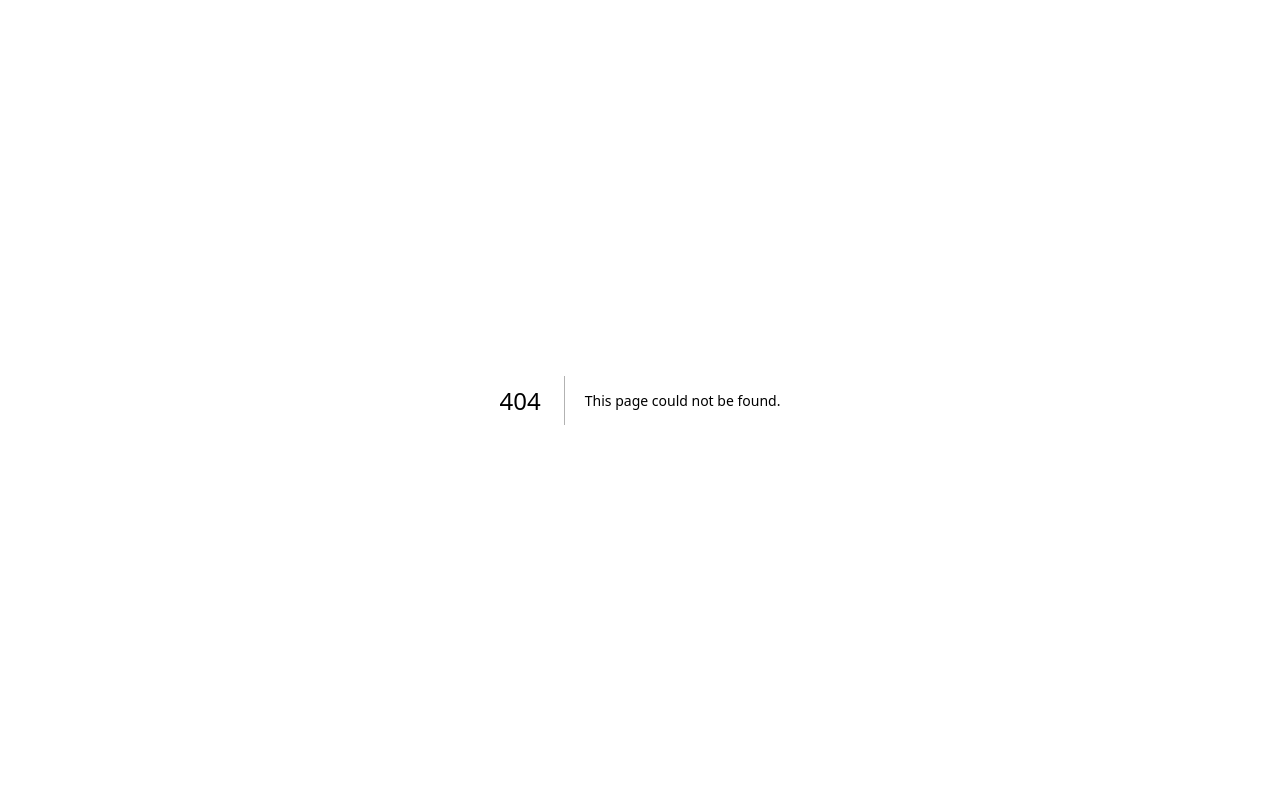
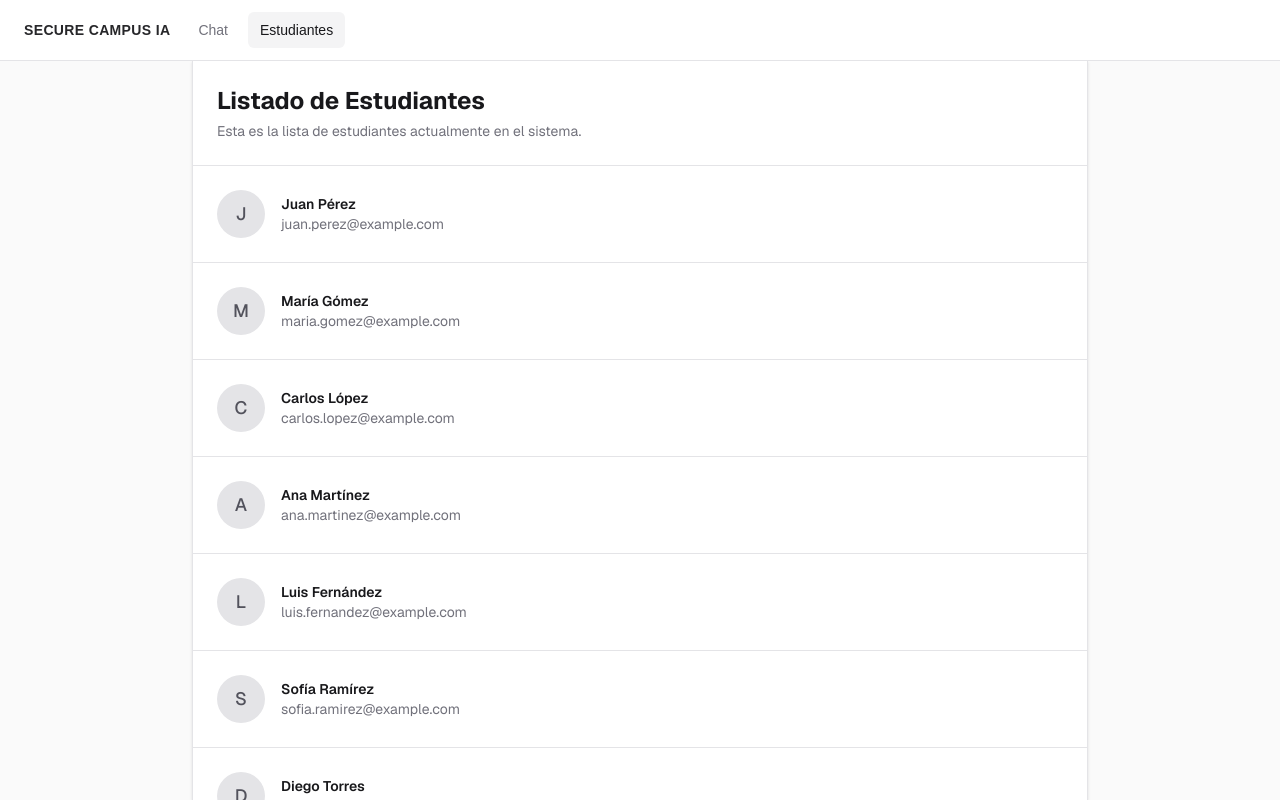
Before and after one commit to pablitoo5/TPIntegradorSeguridadBGMP, a Next.js app in the folder utn-sec-info-2026-main/: page /students in a window 1280 px wide. Before the commit this address had no page. Built offline with nearby package versions, Linux system fonts and the light colour scheme.

Commit message:
segundo commit

```diff
--- /dev/null
+++ b/utn-sec-info-2026-main/app/Header.tsx
@@ -0,0 +1,39 @@
+"use client";
+
+import Link from "next/link";
+import { usePathname } from "next/navigation";
+
+const NavLink = ({ href, children }: { href: string; children: React.ReactNode }) => {
+  const pathname = usePathname();
+  const isActive = pathname === href;
+
+  return (
+    <Link
+      href={href}
+      className={`px-3 py-2 rounded-md text-sm font-medium transition-colors ${
+        isActive
+          ? "bg-zinc-100 text-zinc-900 dark:bg-zinc-800 dark:text-zinc-50"
+          : "text-zinc-500 hover:text-zinc-900 dark:text-zinc-400 dark:hover:text-zinc-50"
+      }`}
+    >
+      {children}
+    </Link>
+  );
+};
+
+export function Header() {
+
+  return (
+    <header className="flex items-center justify-between px-4 sm:px-6 py-3 border-b border-zinc-200 dark:border-zinc-800 bg-white/80 dark:bg-zinc-950/80 backdrop-blur-md shrink-0 z-20 w-full">
+      <div className="flex items-center gap-4">
+        <h1 className="text-sm font-semibold tracking-wide text-zinc-800 dark:text-zinc-200 uppercase">
+          Secure Campus IA
+        </h1>
+        <nav className="flex items-center gap-2">
+          <NavLink href="/">Chat</NavLink>
+          <NavLink href="/students">Estudiantes</NavLink>
+        </nav>
+      </div>
+    </header>
+  );
+}
--- /dev/null
+++ b/utn-sec-info-2026-main/app/api/student/list/route.ts
@@ -0,0 +1,21 @@
+import { NextRequest, NextResponse } from 'next/server'
+import { GetStudentsListHandler, GetStudentsListQuery } from '@/application/query/GetStudentsListHandler'
+
+const getStudentsListQueryHandler = async (request: NextRequest): Promise<NextResponse> => {
+    try {
+        const handler = new GetStudentsListHandler()
+
+        const query: GetStudentsListQuery = {}
+        const response = await handler.handle(query)
+
+        return NextResponse.json(response)
+    } catch (error) {
+        console.error("Error procesando el mensaje:", error)
+        return NextResponse.json(
+            { error: "Ocurrió un error al procesar la solicitud" },
+            { status: 500 }
+        )
+    }
+}
+
+export const GET = getStudentsListQueryHandler
--- /dev/null
+++ b/utn-sec-info-2026-main/app/hooks/useStudents.ts
@@ -0,0 +1,18 @@
+import { useCallback } from 'react'
+import { useStudentsStore } from '@/app/store/students'
+import { useStudentApi } from '@/app/lib/clients/useStudentApi'
+
+export const useStudents = () => {
+
+    const { setStudents } = useStudentsStore()
+    const { getStudentsList } = useStudentApi()
+
+    const fetchStudents = useCallback(async () => {
+        const response = await getStudentsList()
+        setStudents(response.list)
+    }, [getStudentsList, setStudents])
+
+    return {
+        fetchStudents,
+    }
+}
--- a/utn-sec-info-2026-main/app/layout.tsx
+++ b/utn-sec-info-2026-main/app/layout.tsx
@@ -1,5 +1,6 @@
 import type { Metadata } from "next";
 import { Geist, Geist_Mono } from "next/font/google";
+import { Header } from "@/app/Header";
 import "./globals.css";
 
 const geistSans = Geist({
@@ -27,7 +28,10 @@ export default function RootLayout({
       lang="en"
       className={`${geistSans.variable} ${geistMono.variable} h-[100dvh] antialiased overflow-hidden`}
     >
-      <body className="h-full flex flex-col overflow-hidden">{children}</body>
+      <body className="h-full flex flex-col overflow-hidden">
+        <Header />
+        {children}
+      </body>
     </html>
   );
 }
--- /dev/null
+++ b/utn-sec-info-2026-main/app/lib/clients/useStudentApi.ts
@@ -0,0 +1,16 @@
+'use client'
+
+import { api } from '@/app/lib/api'
+import { GetStudentsListResponse } from '@/application/query/GetStudentsListHandler'
+
+const BASE_URL = '/api/student/list'
+
+export const useStudentApi = () => {
+    const getStudentsList = async (): Promise<GetStudentsListResponse> => {
+        return api.get<GetStudentsListResponse>(BASE_URL)
+    }
+
+    return {
+        getStudentsList
+    }
+}
--- /dev/null
+++ b/utn-sec-info-2026-main/app/store/students/index.ts
@@ -0,0 +1,12 @@
+import { create } from 'zustand'
+import { Student, StudentsStore } from './types'
+
+export const useStudentsStore = create<StudentsStore>()(
+  (set, get) => ({
+    students: [],
+
+    setStudents: (students: Student[]) => set({ students }),
+  }),
+)
+
+export type { Student }
--- /dev/null
+++ b/utn-sec-info-2026-main/app/store/students/types.ts
@@ -0,0 +1,13 @@
+
+export interface Student {
+  id: number
+  name: string
+  email: string
+  active: boolean
+}
+
+export interface StudentsStore {
+  students: Student[]
+
+  setStudents: (students: Student[]) => void
+}
--- /dev/null
+++ b/utn-sec-info-2026-main/app/students/page.tsx
@@ -0,0 +1,66 @@
+"use client"
+
+import { useEffect, useState } from "react"
+import { useStudents } from "@/app/hooks/useStudents"
+import { useStudentsStore, Student } from "@/app/store/students"
+
+export default function StudentsPage() {
+  const { fetchStudents } = useStudents()
+  const { students } = useStudentsStore()
+  const [isLoading, setIsLoading] = useState(true)
+
+  useEffect(() => {
+    const loadStudents = async () => {
+      try {
+        await fetchStudents()
+      } catch (error) {
+        console.error("Error fetching students:", error)
+      } finally {
+        setIsLoading(false)
+      }
+    }
+    loadStudents()
+  }, [])
+
+  return (
+    <main className="flex flex-col flex-1 items-center bg-zinc-50 font-sans dark:bg-zinc-950 h-full w-full overflow-hidden">
+      <div className="flex flex-col w-full max-w-4xl flex-1 bg-white dark:bg-zinc-900/50 shadow-sm border-x border-zinc-200 dark:border-zinc-800 overflow-hidden">
+        <div className="p-6 border-b border-zinc-200 dark:border-zinc-800">
+          <h2 className="text-2xl font-bold text-zinc-900 dark:text-zinc-100">
+            Listado de Estudiantes
+          </h2>
+          <p className="text-sm text-zinc-500 dark:text-zinc-400 mt-1">
+            Esta es la lista de estudiantes actualmente en el sistema.
+          </p>
+        </div>
+
+        <div className="flex-1 overflow-y-auto">
+          {isLoading ? (
+            <div className="flex items-center justify-center h-full text-zinc-500 dark:text-zinc-400">
+              <svg className="animate-spin -ml-1 mr-3 h-5 w-5" xmlns="http://www.w3.org/2000/svg" fill="none" viewBox="0 0 24 24">
+                <circle className="opacity-25" cx="12" cy="12" r="10" stroke="currentColor" strokeWidth="4"></circle>
+                <path className="opacity-75" fill="currentColor" d="M4 12a8 8 0 018-8V0C5.373 0 0 5.373 0 12h4zm2 5.291A7.962 7.962 0 014 12H0c0 3.042 1.135 5.824 3 7.938l3-2.647z"></path>
+              </svg>
+              Cargando estudiantes...
+            </div>
+          ) : students.length === 0 ? (
+            <div className="flex items-center justify-center h-full text-zinc-500 dark:text-zinc-400">
+              No se encontraron estudiantes.
+            </div>
+          ) : (
+            <ul className="divide-y divide-zinc-200 dark:divide-zinc-800">
+              {students.map((student: Student) => (
+                <li key={student.id} className="p-4 sm:p-6 hover:bg-zinc-50 dark:hover:bg-zinc-800/50 transition-colors">
+                  <div className="flex items-center gap-4">
+                    <div className="flex-shrink-0 h-12 w-12 rounded-full bg-zinc-200 dark:bg-zinc-700 flex items-center justify-center"><span className="text-lg font-medium text-zinc-600 dark:text-zinc-300">{student.name.charAt(0).toUpperCase()}</span></div>
+                    <div><p className="text-sm font-semibold text-zinc-900 dark:text-zinc-100">{student.name}</p><p className="text-sm text-zinc-500 dark:text-zinc-400">{student.email || `ID: ${student.id}`}</p></div>
+                  </div>
+                </li>
+              ))}
+            </ul>
+          )}
+        </div>
+      </div>
+    </main>
+  )
+}
--- /dev/null
+++ b/utn-sec-info-2026-main/application/query/GetStudentsListHandler.ts
@@ -0,0 +1,45 @@
+const HARDCODED_LIST = [
+    { id: 1, name: 'Juan Pérez', email: 'juan.perez@example.com', active: true },
+    { id: 2, name: 'María Gómez', email: 'maria.gomez@example.com', active: true },
+    { id: 3, name: 'Carlos López', email: 'carlos.lopez@example.com', active: true },
+    { id: 4, name: 'Ana Martínez', email: 'ana.martinez@example.com', active: true },
+    { id: 5, name: 'Luis Fernández', email: 'luis.fernandez@example.com', active: true },
+    { id: 6, name: 'Sofía Ramírez', email: 'sofia.ramirez@example.com', active: true },
+    { id: 7, name: 'Diego Torres', email: 'diego.torres@example.com', active: true },
+    { id: 8, name: 'Valentina Ruiz', email: 'valentina.ruiz@example.com', active: true },
+    { id: 9, name: 'Pedro Sánchez', email: 'pedro.sanchez@example.com', active: true },
+    { id: 10, name: 'Lucía Herrera', email: 'lucia.herrera@example.com', active: true },
+    { id: 11, name: 'Miguel Castro', email: 'miguel.castro@example.com', active: true },
+    { id: 12, name: 'Camila Ortiz', email: 'camila.ortiz@example.com', active: true },
+    { id: 13, name: 'Jorge Díaz', email: 'jorge.diaz@example.com', active: true },
+    { id: 14, name: 'Paula Morales', email: 'paula.morales@example.com', active: true },
+    { id: 15, name: 'Andrés Vega', email: 'andres.vega@example.com', active: true },
+];
+
+export class GetStudentsListHandler {
+
+    async handle(command: GetStudentsListQuery): Promise<GetStudentsListResponse> {
+        const response = HARDCODED_LIST.map(student => ({
+            id: student.id,
+            name: student.name,
+            email: student.email,
+            active: student.active,
+        }))
+
+        return { list: response }
+    }
+}
+
+export interface GetStudentsListQuery {
+}
+
+export interface GetStudentsListResponse {
+    list: Student[]
+}
+
+export interface Student {
+    id: number
+    name: string
+    email: string
+    active: boolean
+}
```
Also changed, not shown: utn-sec-info-2026-main/app/page.tsx (+14 -15 lines), utn-sec-info-2026-main/app/api/chat/route.ts (line endings or trailing spaces).
